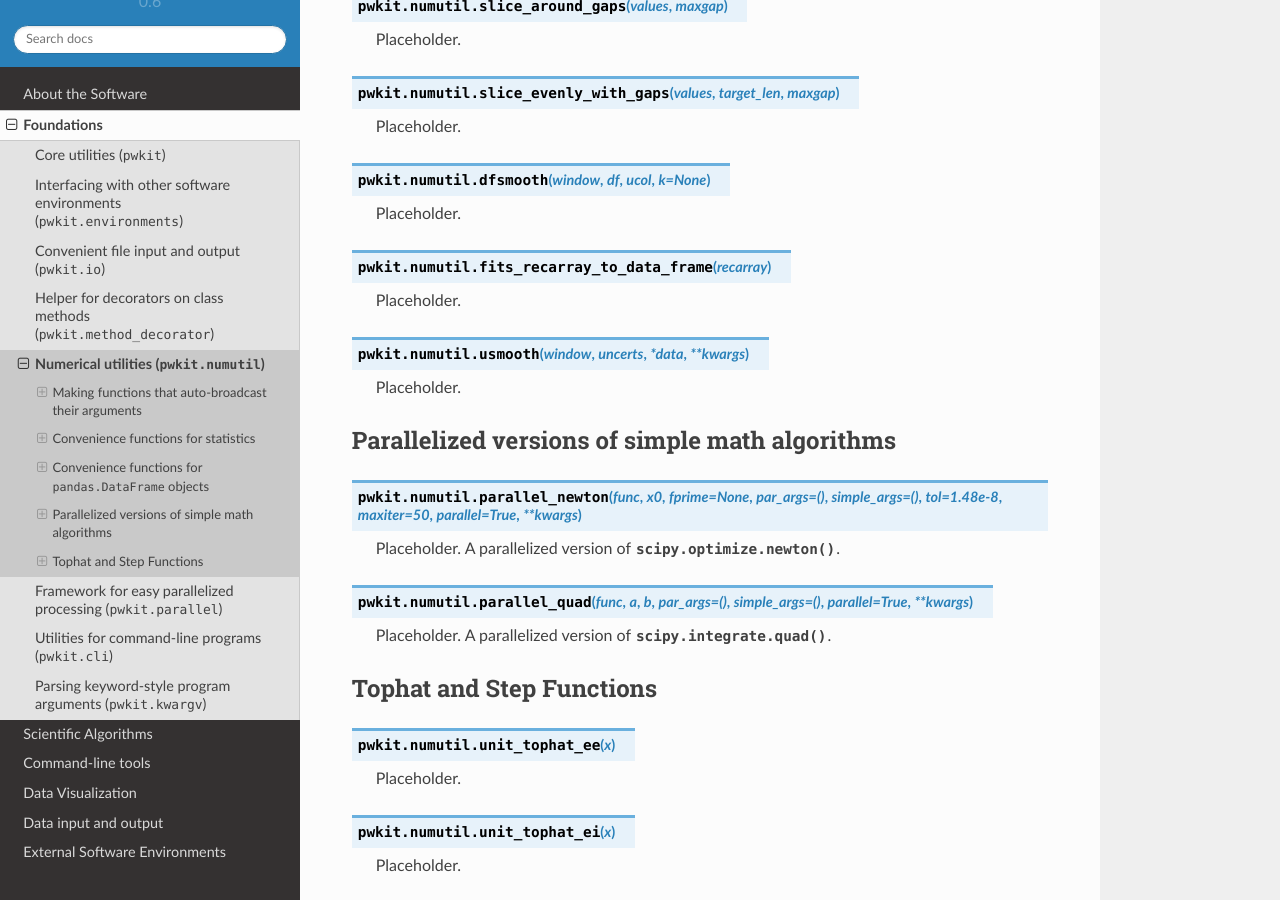
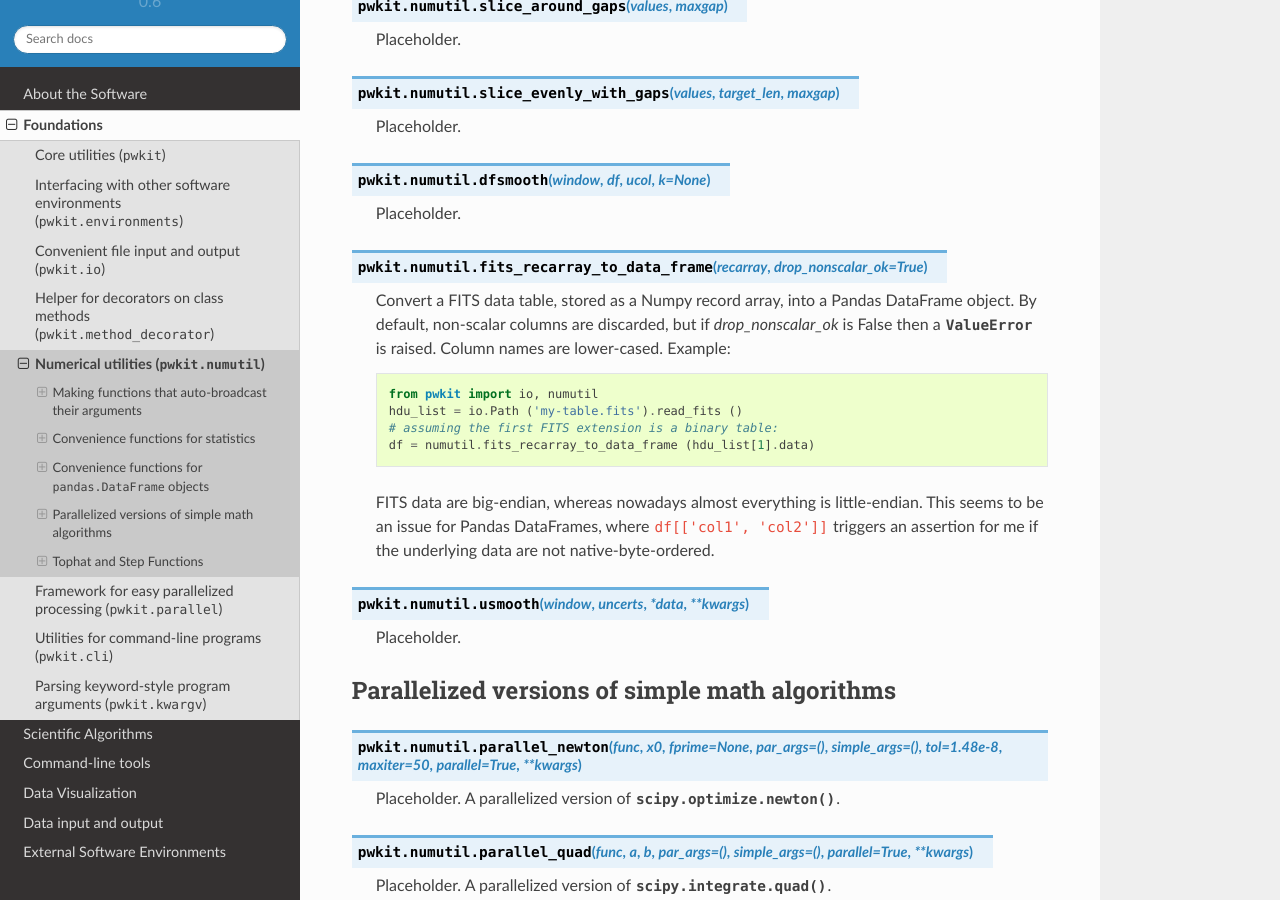
Before and after one commit to pkgw/pwkit, a Sphinx documentation site: the page built from docs/source/foundations/numerical.rst, in a window 1280 px wide and 900 px high, scrolled down 2230 px. Built offline with Sphinx 7.4.7 and the Read the Docs theme 2.0.0, drawn with Linux system fonts in a browser that asks for light colours; formulas are drawn with MathJax 3.

Commit message:
pwkit/numutil.py: corner-case fix for fits_recarray_to_data_frame

```diff
--- a/docs/source/foundations/numerical.rst
+++ b/docs/source/foundations/numerical.rst
@@ -145,9 +145,22 @@ Convenience functions for :class:`pandas.DataFrame` objects
    Placeholder.
 
 
-.. function:: fits_recarray_to_data_frame (recarray)
+.. function:: fits_recarray_to_data_frame (recarray, drop_nonscalar_ok=True)
 
-   Placeholder.
+    Convert a FITS data table, stored as a Numpy record array, into a Pandas
+    DataFrame object. By default, non-scalar columns are discarded, but if
+    *drop_nonscalar_ok* is False then a :exc:`ValueError` is raised. Column
+    names are lower-cased. Example::
+
+      from pwkit import io, numutil
+      hdu_list = io.Path ('my-table.fits').read_fits ()
+      # assuming the first FITS extension is a binary table:
+      df = numutil.fits_recarray_to_data_frame (hdu_list[1].data)
+
+    FITS data are big-endian, whereas nowadays almost everything is
+    little-endian. This seems to be an issue for Pandas DataFrames, where
+    ``df[['col1', 'col2']]`` triggers an assertion for me if the underlying
+    data are not native-byte-ordered.
 
 
 .. function:: usmooth (window, uncerts, *data, **kwargs)
```
Also changed, not shown: 1 other file.
